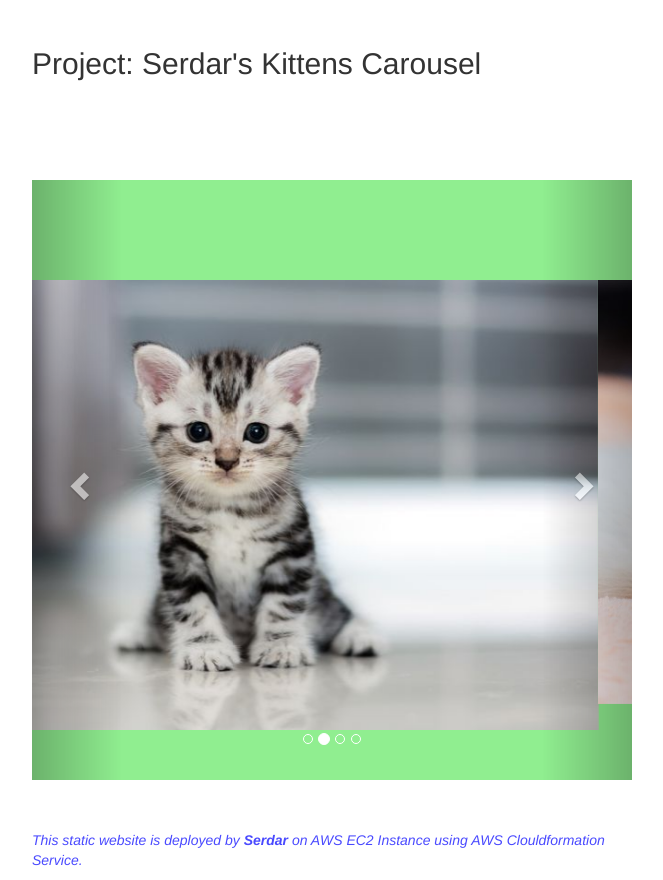
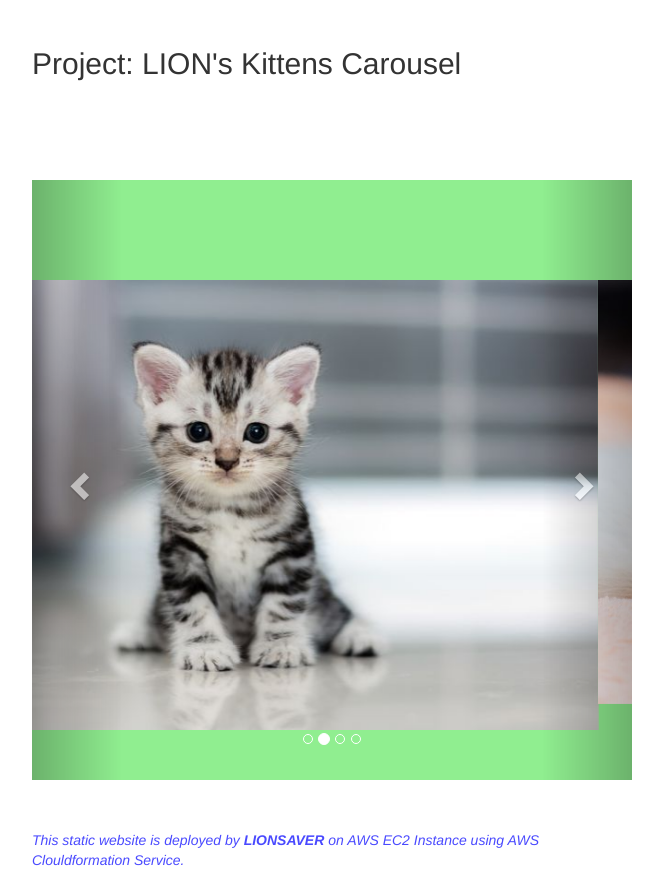
Before and after one commit to lionsaver/project020123, a plain HTML site: page static-web/index.html in a window 1280 px wide. Shown: the part 403-1283 px from the top of the page, without its empty margins (308-971 px from the left). Drawn offline with nearby package versions, Linux system fonts and the light colour scheme.

Commit message:
index.html, README.md, kitten_carousel.sh changed

```diff
--- a/static-web/index.html
+++ b/static-web/index.html
@@ -45,7 +45,7 @@
 
   <div><img src="https://clarusway.com/wp-content/uploads/2020/06/clarusway_logo.png" /></div>
 
-  <h2> Project: Serdar's Kittens Carousel</h2>
+  <h2> Project: LION's Kittens Carousel</h2>
 
   <div id="myCarousel" class="carousel slide" data-ride="carousel">
     <!-- Indicators -->
@@ -84,7 +84,7 @@
   </div>
 
 
-  <p class="footnote"><i>This static website is deployed by <b> Serdar </b> on AWS EC2 Instance using AWS
+  <p class="footnote"><i>This static website is deployed by <b> LIONSAVER </b> on AWS EC2 Instance using AWS
       Clouldformation Service.</i></p>
 </body>
 
```
